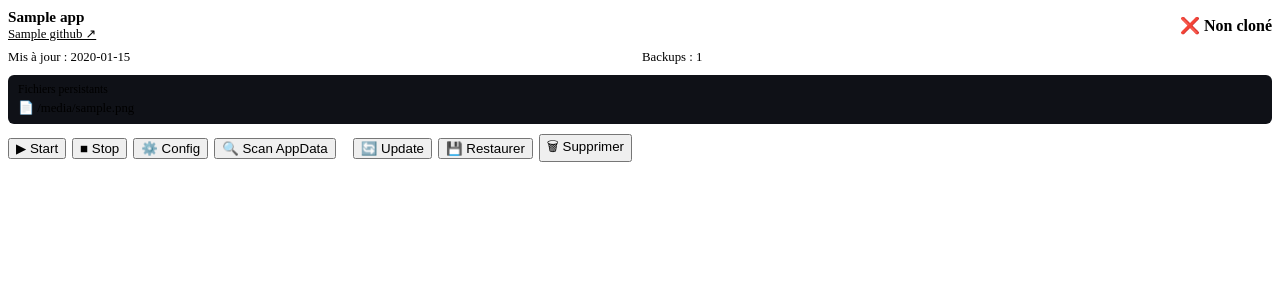
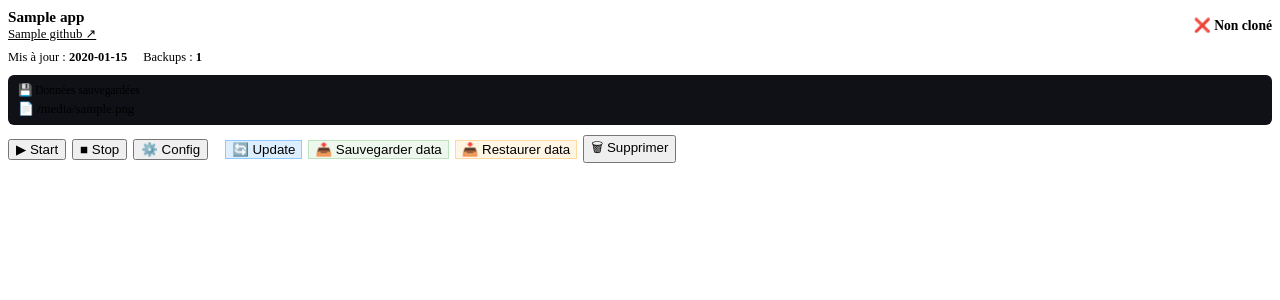
Before and after one commit to beyp/AION-Core, a Python web app: template aion_core/web/templates/store_cards.html in a window 1280 px wide. Shown: the top 300 px of the page. Run offline with Jinja, Linux system fonts and the light colour scheme; the template is opened without the code that fills it: most values are stand-ins (such as "Sample title", 1, 10 or a date in 2020).

Commit message:
feat(store-cards): simplify buttons - Sauvegarder data / Restaurer data, cleaner layout

```diff
--- a/aion_core/web/templates/store_cards.html
+++ b/aion_core/web/templates/store_cards.html
@@ -1,6 +1,7 @@
 {% if apps %}
 {% for app in apps %}
 <div class="card" data-app-id="{{ app.app_id }}">
+
   <!-- Header -->
   <div style="display:flex;align-items:center;gap:12px;margin-bottom:8px;">
     <div style="flex:1;">
@@ -11,25 +12,25 @@
       {% endif %}
     </div>
     {% if app.is_cloned %}
-    <span style="color:var(--green);font-weight:600;">&#x2705; Installé</span>
+    <span style="color:var(--green);font-weight:600;font-size:.85rem;">&#x2705; Installé</span>
     {% else %}
-    <span style="color:var(--red);font-weight:600;">&#x274C; Non cloné</span>
+    <span style="color:var(--red);font-weight:600;font-size:.85rem;">&#x274C; Non cloné</span>
     {% endif %}
   </div>
 
   <!-- Infos -->
-  <div style="display:grid;grid-template-columns:1fr 1fr;gap:4px;font-size:.8rem;color:var(--dim);margin-bottom:10px;">
-    <div>Mis à jour : <span style="color:var(--text);">{{ app.last_update or "—" }}</span></div>
-    <div>Backups : <span style="color:var(--text);">{{ app.backups|length }}</span></div>
+  <div style="display:flex;gap:16px;font-size:.78rem;color:var(--dim);margin-bottom:10px;">
+    <span>Mis à jour : <strong style="color:var(--text);">{{ app.last_update or "—" }}</strong></span>
+    <span>Backups : <strong style="color:var(--text);">{{ app.backups|length }}</strong></span>
   </div>
 
-  <!-- AppData -->
+  <!-- Fichiers persistants -->
   {% if app.appdata_files %}
   <div style="background:#0f1117;border-radius:6px;padding:8px 10px;margin-bottom:10px;">
-    <div style="font-size:.73rem;color:var(--dim);margin-bottom:4px;">
-      Fichiers persistants
+    <div style="font-size:.72rem;color:var(--dim);margin-bottom:4px;">
+      &#x1F4BE; Données sauvegardées
       {% if app.auto_detected %}
-      <span style="background:rgba(30,144,255,.2);color:var(--accent);padding:1px 5px;border-radius:4px;font-size:.65rem;">auto</span>
+      <span style="background:rgba(30,144,255,.2);color:var(--accent);padding:1px 5px;border-radius:4px;font-size:.65rem;margin-left:4px;">auto</span>
       {% endif %}
     </div>
     {% for f in app.appdata_files %}
@@ -37,37 +38,43 @@
     {% endfor %}
   </div>
   {% else %}
-  <div style="font-size:.8rem;color:var(--dim);margin-bottom:10px;">
-    <span style="color:var(--orange);">&#x26A0;</span> Aucun fichier persistant —
-    <button class="btn btn-ghost-blue" onclick="appAction('scan','{{ app.app_id }}')"
-            style="font-size:.75rem;padding:2px 8px;margin-left:4px;">&#x1F50D; Scanner</button>
+  <div style="font-size:.8rem;color:var(--dim);margin-bottom:10px;padding:6px 10px;
+       background:rgba(255,152,0,.07);border-radius:6px;border-left:2px solid var(--orange);">
+    <span style="color:var(--orange);">&#x26A0;</span>
+    Aucune donnée persistante déclarée —
+    <button onclick="appAction('scan','{{ app.app_id }}')"
+      style="background:transparent;border:none;color:var(--accent);cursor:pointer;
+      font-size:.8rem;text-decoration:underline;padding:0;">Détecter maintenant</button>
   </div>
   {% endif %}
 
-  <!-- Boutons -->
-  <div style="display:flex;gap:6px;flex-wrap:wrap;align-items:center;">
+  <!-- Boutons principaux -->
+  <div style="display:flex;gap:6px;flex-wrap:wrap;align-items:center;margin-bottom:6px;">
     <button id="btn-start-{{ app.app_id }}" class="btn btn-green"
             onclick="appAction('start','{{ app.app_id }}')">&#x25B6; Start</button>
     <button id="btn-stop-{{ app.app_id }}" class="btn btn-red"
             onclick="appAction('stop','{{ app.app_id }}')">&#x25A0; Stop</button>
     <button class="btn btn-orange"
             onclick="openConfig('{{ app.app_id }}')">&#x2699;&#xFE0F; Config</button>
-    <button class="btn btn-purple"
-            onclick="appAction('scan','{{ app.app_id }}')">&#x1F50D; Scan AppData</button>
     <div style="width:1px;height:18px;background:var(--border);margin:0 2px;"></div>
-    <button class="btn btn-ghost-blue"
+    <button class="btn" style="background:rgba(30,144,255,.15);border:1px solid rgba(30,144,255,.4);color:var(--accent);"
             onclick="appAction('update','{{ app.app_id }}')">&#x1F504; Update</button>
-    <button class="btn btn-orange"
-            onclick="appAction('restore','{{ app.app_id }}')">&#x1F4BE; Restaurer</button>
+    <button class="btn" style="background:rgba(76,175,80,.1);border:1px solid rgba(76,175,80,.3);color:var(--green);"
+            title="Sauvegarder données du repo vers appdata/"
+            onclick="appAction('scan','{{ app.app_id }}')">&#x1F4E4; Sauvegarder data</button>
+    <button class="btn" style="background:rgba(255,152,0,.1);border:1px solid rgba(255,152,0,.3);color:var(--orange);"
+            title="Restaurer données depuis appdata/ vers le repo"
+            onclick="appAction('restore','{{ app.app_id }}')">&#x1F4E5; Restaurer data</button>
     <button class="btn btn-ghost-red"
             onclick="appAction('uninstall','{{ app.app_id }}')">&#x1F5D1; Supprimer</button>
   </div>
+
   <div id="sr-{{ app.app_id }}" class="result-msg"></div>
 </div>
 {% endfor %}
 {% else %}
 <div class="card" style="text-align:center;color:var(--dim);">
   <p>Aucune app installée via AppStore.</p>
-  <p style="font-size:.78rem;margin-top:6px;">Utilise le formulaire ci-dessus pour installer ta première app.</p>
+  <p style="font-size:.78rem;margin-top:6px;">Utilise le formulaire ci-dessus pour commencer.</p>
 </div>
 {% endif %}
```
